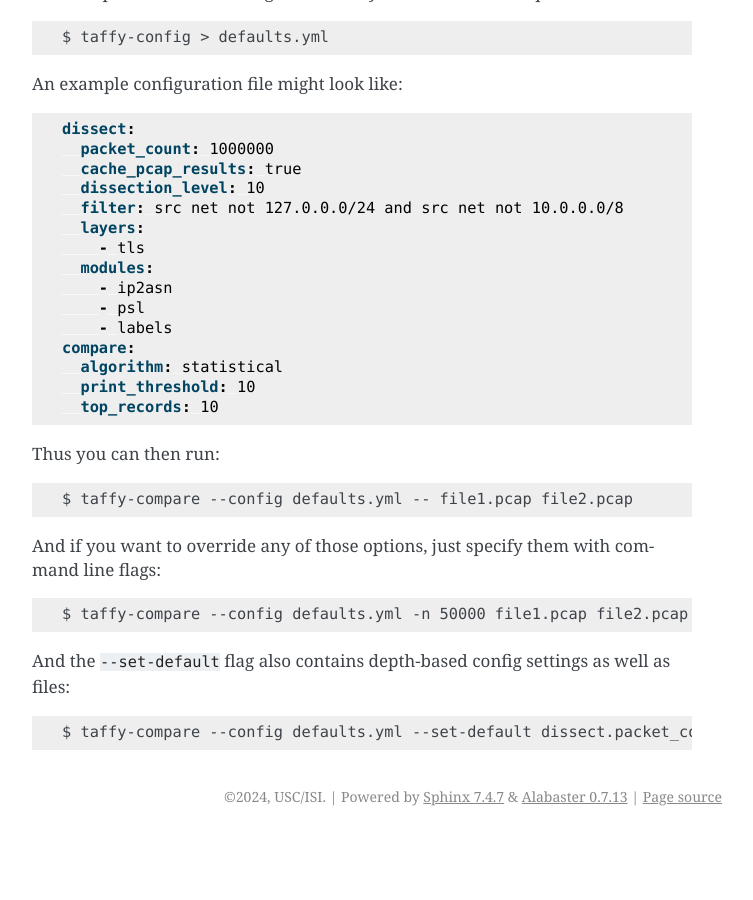
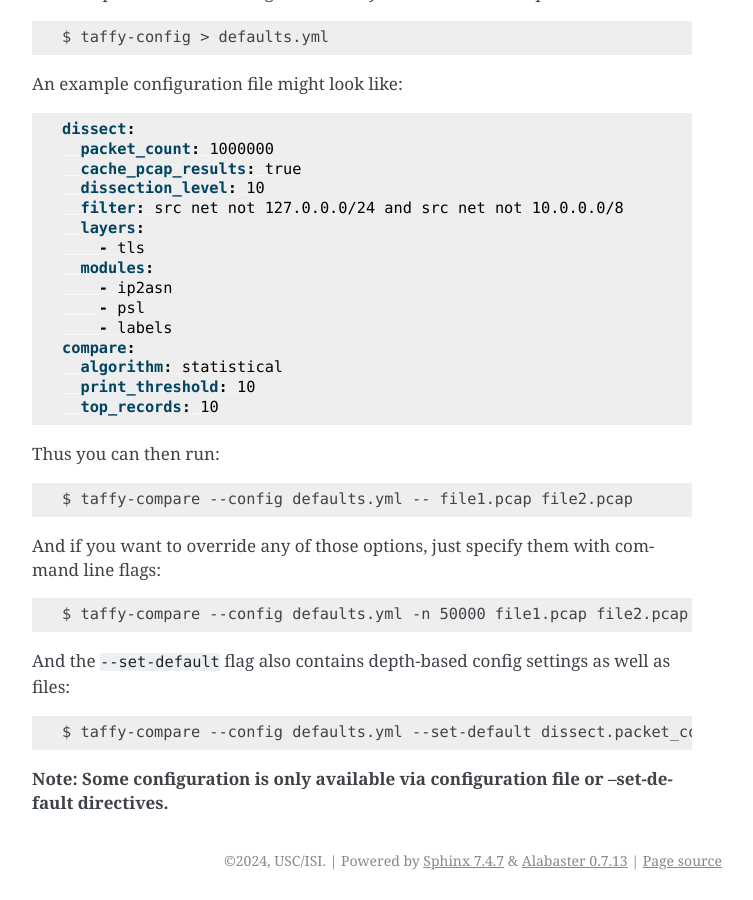
Before and after one commit to traffic-taffy/traffic-taffy, a Sphinx documentation site: the page built from docs/gettingstarted.rst, in a window 1280 px wide and 900 px high, scrolled down 2860 px. Shown: the whole window, without its empty margins (388-1141 px from the left). Built offline with Sphinx 7.4.7, drawn with Linux system fonts in a browser that asks for light colours; before the commit the page ends 3696 px from its top, so only the background shows below that.

Commit message:
mention that some config only exists over yaml

```diff
--- a/docs/gettingstarted.rst
+++ b/docs/gettingstarted.rst
@@ -190,3 +190,6 @@ as files:
 ::
 
    $ taffy-compare --config defaults.yml --set-default dissect.packet_count=50000 -- file1.pcap file2.pcap
+
+**Note:   Some configuration is only available via configuration file
+or --set-default directives.**
```
